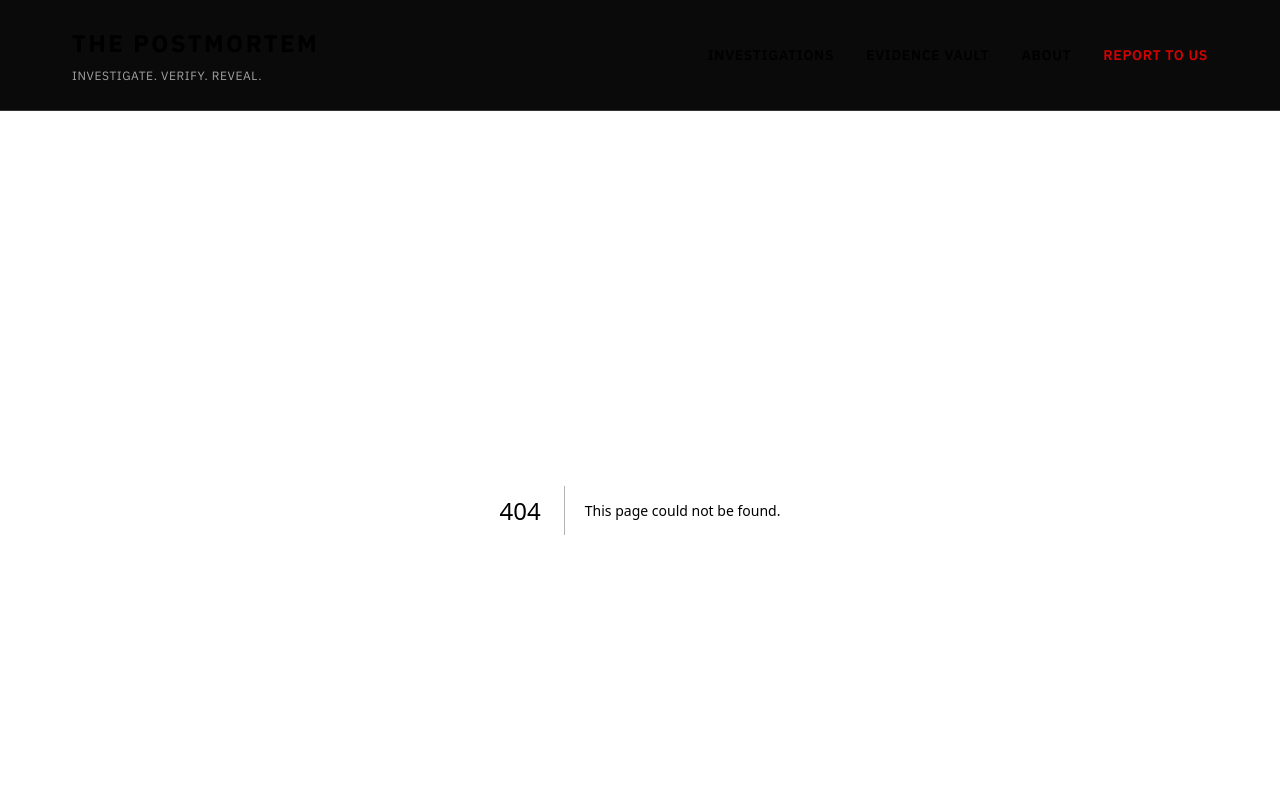
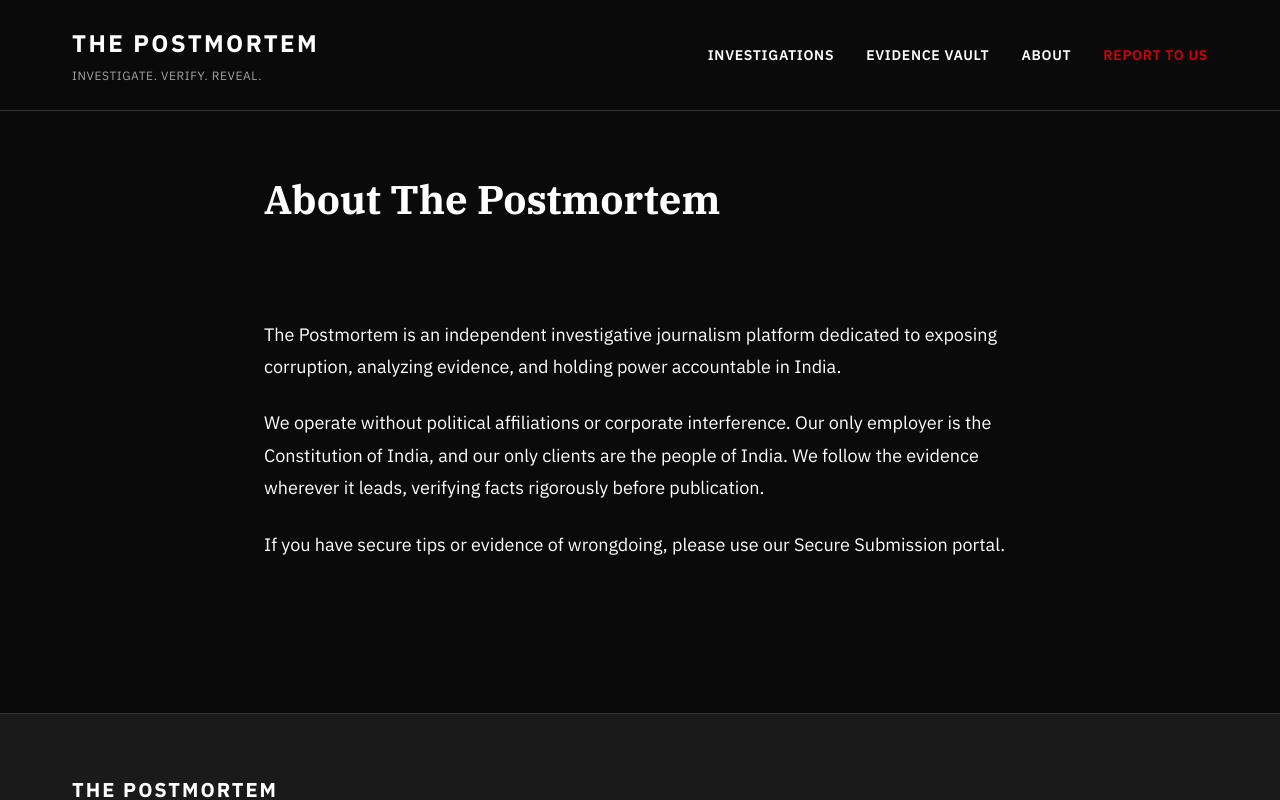
Before and after one commit to Imsakirul/The-Postmortems, a Next.js app: page /about in a window 1280 px wide. Before the commit this address had no page. Shown: the top 800 px of the page. Built offline with nearby package versions, Linux system fonts and the light colour scheme.

Commit message:
Create about page

```diff
--- /dev/null
+++ b/src/app/about/page.module.css
@@ -0,0 +1,29 @@
+.container {
+  max-width: 800px;
+  margin: 0 auto;
+  padding: 4rem 1.5rem;
+  min-height: 60vh;
+}
+
+.header {
+  margin-bottom: 3rem;
+  border-bottom: 1px solid var(--border);
+  padding-bottom: 2rem;
+}
+
+.title {
+  font-family: var(--font-ibm-plex-serif);
+  font-size: 2.5rem;
+  color: var(--foreground);
+  margin-bottom: 1rem;
+}
+
+.content {
+  color: var(--foreground-muted);
+  line-height: 1.8;
+  font-size: 1.125rem;
+}
+
+.content p {
+  margin-bottom: 1.5rem;
+}
--- /dev/null
+++ b/src/app/about/page.tsx
@@ -0,0 +1,27 @@
+import styles from "./page.module.css";
+
+export const metadata = {
+  title: "About | The Postmortem",
+  description: "Learn about our mission and journalistic standards.",
+};
+
+export default function AboutPage() {
+  return (
+    <main className={styles.container}>
+      <header className={styles.header}>
+        <h1 className={styles.title}>About The Postmortem</h1>
+      </header>
+      <section className={styles.content}>
+        <p>
+          The Postmortem is an independent investigative journalism platform dedicated to exposing corruption, analyzing evidence, and holding power accountable in India.
+        </p>
+        <p>
+          We operate without political affiliations or corporate interference. Our only employer is the Constitution of India, and our only clients are the people of India. We follow the evidence wherever it leads, verifying facts rigorously before publication.
+        </p>
+        <p>
+          If you have secure tips or evidence of wrongdoing, please use our <a href="/submit" style={{ color: "var(--accent)" }}>Secure Submission</a> portal.
+        </p>
+      </section>
+    </main>
+  );
+}
```
